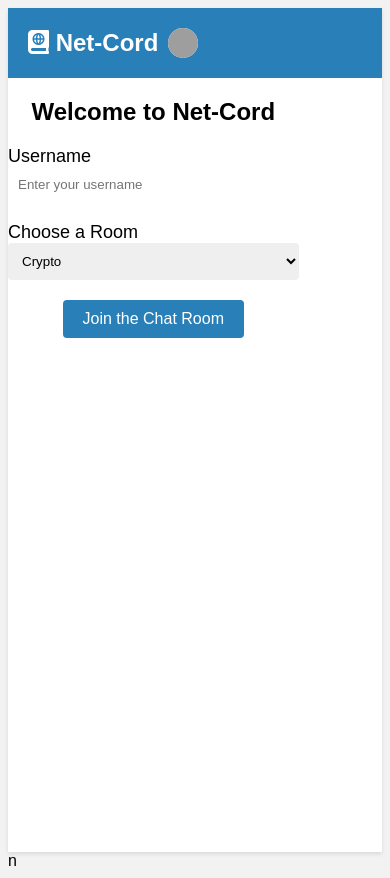
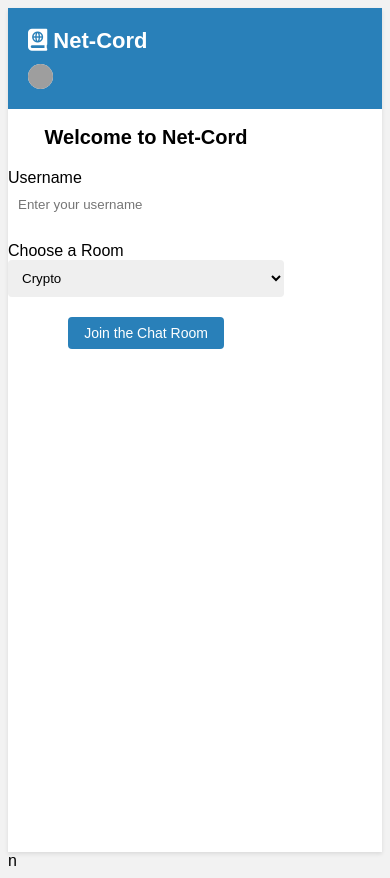
Before and after one commit to PeterdQuinn/Net-cord-update, a website: page public/index.html in a window 390 px wide. Drawn offline with Linux system fonts and the light colour scheme; grey boxes are pictures that could not be loaded.

Commit message:
mobile resp

```diff
--- a/public/style.css
+++ b/public/style.css
@@ -260,3 +260,88 @@ body {
 .btn:hover {
   background-color: #1e6aac;
 }
+
+/* Responsive styles */
+
+@media screen and (max-width: 768px) {
+  .header-container {
+    flex-direction: column;
+    align-items: flex-start;
+  }
+
+  .header-container h1 {
+    margin-bottom: 10px;
+  }
+
+  .logo {
+    width: 20px;
+    height: 20px;
+  }
+
+  .join-title {
+    font-size: 18px;
+  }
+
+  .form-label {
+    font-size: 16px;
+  }
+
+  .btn {
+    padding: 8px 16px;
+    font-size: 14px;
+  }
+}
+
+@media screen and (max-width: 1024px) {
+  .header-container {
+    flex-direction: column;
+    align-items: flex-start;
+  }
+
+  .header-container h1 {
+    font-size: 22px;
+    margin-bottom: 10px;
+  }
+
+  .logo {
+    width: 25px;
+    height: 25px;
+  }
+
+  .join-title {
+    font-size: 20px;
+  }
+
+  .form-label {
+    font-size: 16px;
+  }
+
+  .btn {
+    padding: 8px 16px;
+    font-size: 14px;
+  }
+}
+
+@media screen and (min-width: 1440px) {
+  .header-container h1 {
+    font-size: 30px;
+  }
+
+  .logo {
+    width: 35px;
+    height: 35px;
+  }
+
+  .join-title {
+    font-size: 28px;
+  }
+
+  .form-label {
+    font-size: 20px;
+  }
+
+  .btn {
+    padding: 12px 24px;
+    font-size: 18px;
+  }
+}
```
Also changed, not shown: public/chat.html (+3 -3 lines).
